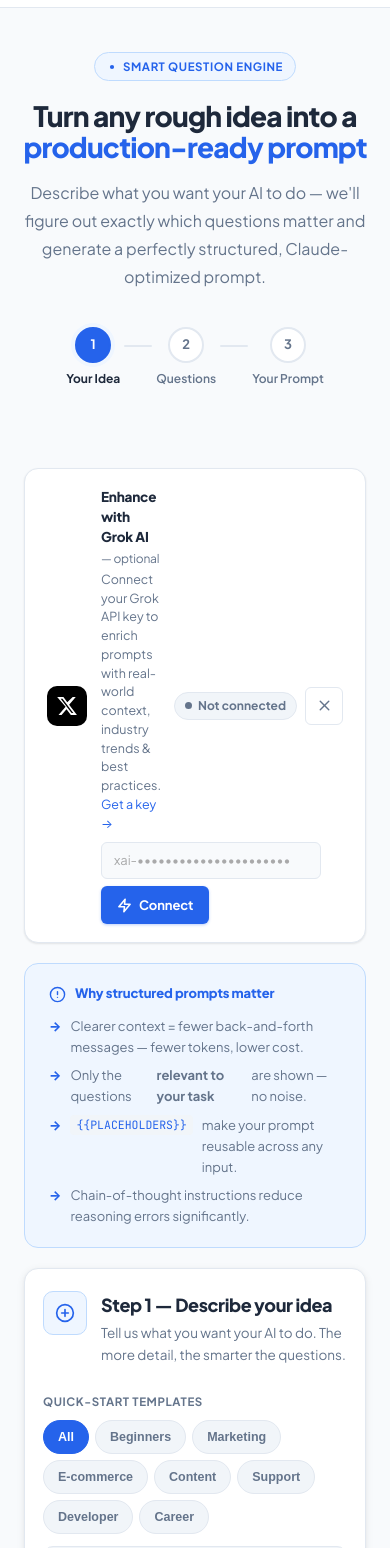
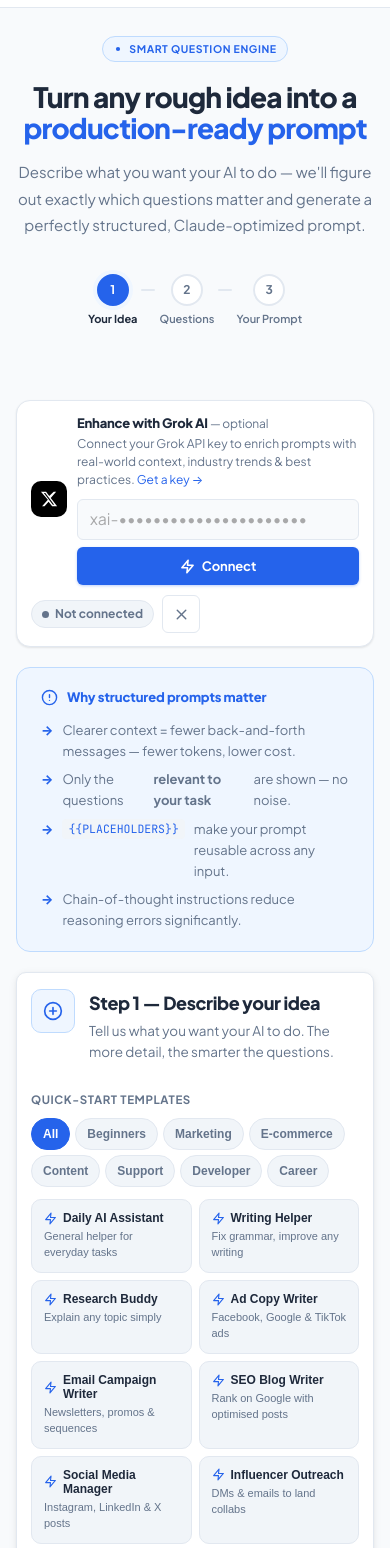
Before and after one commit to nilaychakrapani-design/prompt-architect, a plain HTML site: page index.html in a window 390 px wide. Shown: the part 52-1600 px from the top of the page. Drawn offline with Linux system fonts and the light colour scheme.

Commit message:
feat: comprehensive mobile-responsive CSS (iOS zoom fix, grok stacking, tpl grid, breakpoints)

```diff
--- a/index.html
+++ b/index.html
@@ -704,17 +704,105 @@
     }
 
     /* ─── RESPONSIVE ────────────────────────────────────────────── */
+
+    /* ── Tablet / large phone (≤ 768px) ─────────────────────────── */
     @media (max-width: 768px) {
-      .hero { padding: 44px 20px 32px; }
-      .card { padding: 22px 18px; }
-      .step-connector { width: 28px; }
-      .hero h1 { letter-spacing: -.8px; }
-    }
+      /* Layout */
+      .container    { padding: 0 16px 80px; }
+      .hero         { padding: 36px 16px 28px; }
+      .hero p       { font-size: 15px; }
+      .card         { padding: 20px 16px; }
+      .hero h1      { letter-spacing: -.8px; }
+
+      /* Step indicator */
+      .step-connector { width: 22px; }
+      .step-pip       { font-size: 11px; }
+      .step-pip .num  { width: 32px; height: 32px; font-size: 12px; }
+
+      /* Template gallery */
+      .tpl-tabs { gap: 5px; }
+      .tpl-tab  { padding: 5px 11px; font-size: 12px; min-height: 32px; }
+      .tpl-grid { grid-template-columns: repeat(auto-fill, minmax(150px, 1fr)); gap: 8px; }
+
+      /* Grok banner */
+      .grok-banner           { flex-wrap: wrap; gap: 10px; padding: 15px 16px; }
+      .grok-banner-actions   { width: 100%; justify-content: flex-start; }
+      .grok-key-input        { min-width: 0; width: 100%; }
+      .grok-key-form         { width: 100%; }
+
+      /* Prompt output */
+      .prompt-output { font-size: 12px; padding: 16px 14px; max-height: 360px; }
+
+      /* Session / feedback */
+      .session-bar    { gap: 10px; font-size: 12px; padding: 8px 12px; }
+      .feedback-label { width: 100%; margin-bottom: 4px; }
+    }
+
+    /* ── Small phone (≤ 480px) ───────────────────────────────────── */
     @media (max-width: 480px) {
-      .btn-row { flex-direction: column; align-items: stretch; }
-      .btn-row .btn { justify-content: center; }
-      .output-toolbar { flex-wrap: wrap; }
-      .output-toolbar .btn { flex: 1 1 calc(50% - 4px); justify-content: center; }
+      /* Buttons */
+      .btn-row                             { flex-direction: column; align-items: stretch; }
+      .btn-row .btn                        { justify-content: center; }
+      .output-toolbar                      { flex-wrap: wrap; }
+      .output-toolbar .btn                 { flex: 1 1 calc(50% - 4px); justify-content: center; }
+
+      /* Hero */
+      .hero { padding: 28px 14px 24px; }
+      .badge { font-size: 10.5px; padding: 4px 10px; }
+
+      /* Step indicator — tighter on very narrow screens */
+      .step-connector { width: 14px; }
+      .steps-overview { gap: 0; }
+      .step-pip       { gap: 5px; }
+
+      /* Cards */
+      .card { padding: 16px 14px; border-radius: var(--radius); }
+
+      /* Template grid — 2-column on small screens */
+      .tpl-grid { grid-template-columns: 1fr 1fr; gap: 7px; }
+      .tpl-card { padding: 11px 12px; }
+      .tpl-card-title { font-size: 12px; }
+      .tpl-card-desc  { font-size: 11px; }
+
+      /* Grok banner */
+      .grok-banner         { padding: 13px 14px; }
+      .grok-banner-title   { font-size: 13px; }
+      .grok-banner-sub     { font-size: 12px; }
+      .grok-banner-icon    { width: 36px; height: 36px; }
+      .grok-banner-icon svg{ width: 18px; height: 18px; }
+
+      /* Grok key form — full width, stacked */
+      .grok-key-form  { flex-direction: column; }
+      .grok-key-input { width: 100%; min-width: 0; }
+      .grok-key-form .btn { width: 100%; justify-content: center; }
+
+      /* font-size ≥ 16px on all inputs prevents iOS auto-zoom */
+      .dyn-input,
+      .dyn-input[type="text"],
+      select.dyn-input,
+      textarea.dyn-input,
+      #ideaInput,
+      .grok-key-input { font-size: 16px; }
+
+      /* Prompt output */
+      .prompt-output   { font-size: 11.5px; padding: 14px 12px; max-height: 300px; }
+      .output-header   { flex-wrap: wrap; gap: 6px; }
+      .output-filename { font-size: 11px; }
+
+      /* Session insight */
+      #sessionInsightWrap { flex-direction: column; align-items: flex-start; gap: 4px; }
+
+      /* Feedback bar */
+      .feedback-bar  { gap: 8px; padding: 12px 14px; }
+      .feedback-btn  { font-size: 12px; padding: 6px 12px; }
+    }
+
+    /* ── Very small (≤ 360px) ────────────────────────────────────── */
+    @media (max-width: 360px) {
+      .container { padding: 0 12px 72px; }
+      .hero { padding: 24px 12px 20px; }
+      .tpl-grid { grid-template-columns: 1fr; }  /* single column */
+      .step-pip .label { display: none; }         /* hide step labels */
     }
   </style>
 </head>
```
